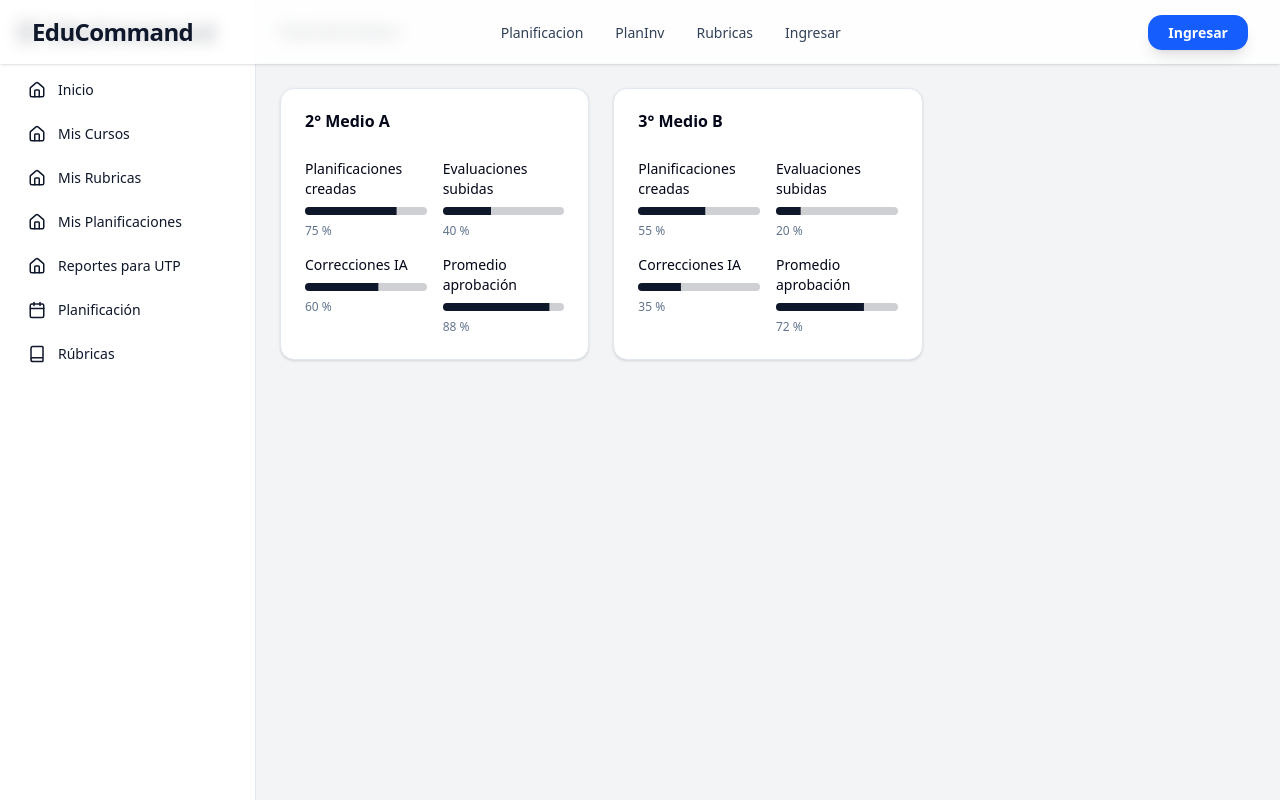
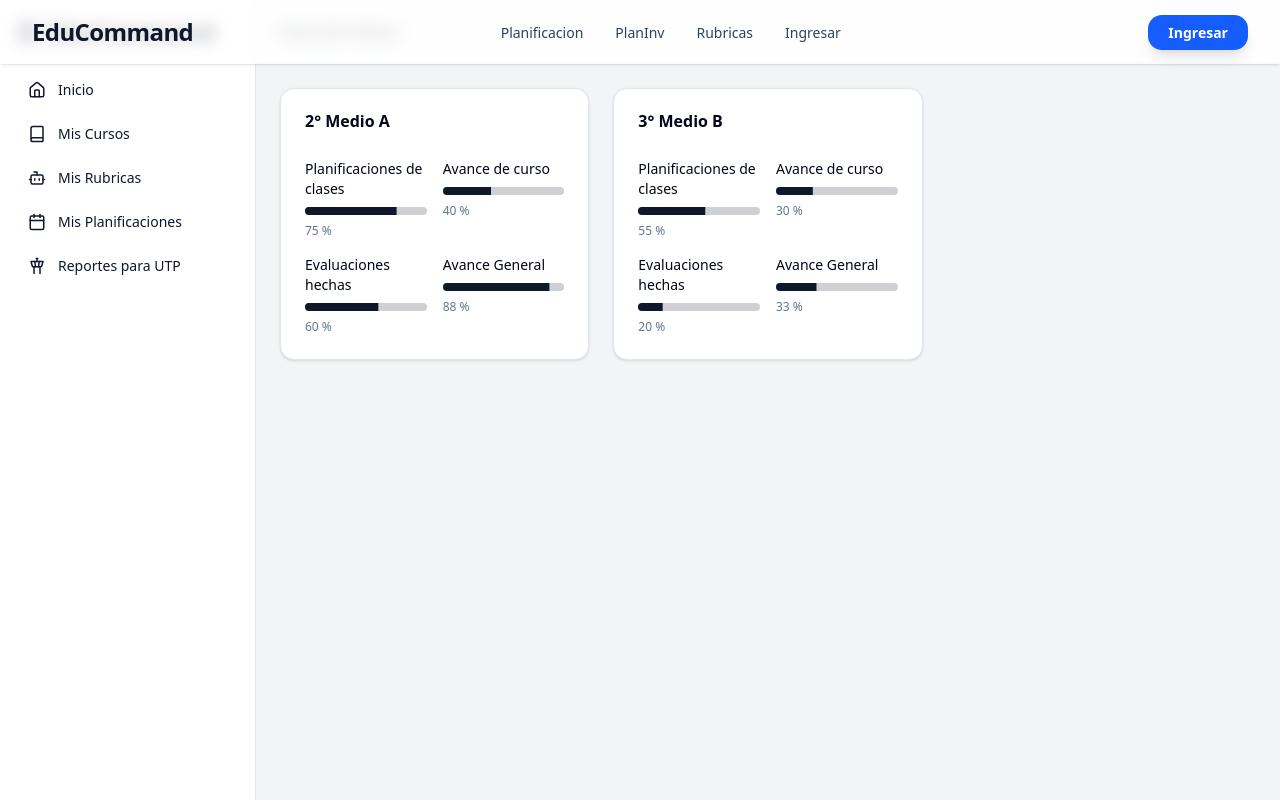
Before and after one commit to Vargosky/generador-rubricas-ia, a Next.js app: page /dashboard in a window 1280 px wide. Built offline with nearby package versions, Linux system fonts and the light colour scheme.

Commit message:
add menu and some utils

```diff
--- a/src/app/dashboard/layout.tsx
+++ b/src/app/dashboard/layout.tsx
@@ -1,7 +1,7 @@
 // app/dashboard/layout.tsx
 import { ReactNode } from "react";
 import Link from "next/link";
-import { Home, Calendar, Book, LayoutDashboard } from "lucide-react";
+import { Home, Calendar, Book, LayoutDashboard, Bot, TowerControl } from "lucide-react";
 import { cn } from "@/lib/utils"; // asegúrate de tener este helper para classNames
 import "@/app/globals.css";
 
@@ -16,12 +16,11 @@ export default function DashboardLayout({ children }: { children: ReactNode }) {
         </h1>
         <nav className="space-y-2">
           <NavLink href="/dashboard" icon={<Home size={18} />}>Inicio</NavLink>
-          <NavLink href="/dashboard" icon={<Home size={18} />}>Mis Cursos</NavLink>
-          <NavLink href="/dashboard" icon={<Home size={18} />}>Mis Rubricas</NavLink>
-          <NavLink href="/dashboard" icon={<Home size={18} />}>Mis Planificaciones</NavLink>
-          <NavLink href="/dashboard" icon={<Home size={18} />}>Reportes para UTP</NavLink>
-          <NavLink href="/dashboard/planificacion" icon={<Calendar size={18} />}>Planificación</NavLink>
-          <NavLink href="/dashboard/rubricas" icon={<Book size={18} />}>Rúbricas</NavLink>
+          <NavLink href="/dashboard" icon={<Book size={18} />}>Mis Cursos</NavLink>
+          <NavLink href="/dashboard" icon={<Bot size={18} />}>Mis Rubricas</NavLink>
+          <NavLink href="/dashboard" icon={<Calendar size={18}  />}>Mis Planificaciones</NavLink>
+          <NavLink href="/dashboard" icon={<TowerControl size={18} />}>Reportes para UTP</NavLink>
+
         </nav>
       </aside>
 
--- a/src/app/dashboard/page.tsx
+++ b/src/app/dashboard/page.tsx
@@ -7,19 +7,19 @@ export default function CursosPage() {
     {
       title: "2° Medio A",
       stats: [
-        { label: "Planificaciones creadas", value: 75 },
-        { label: "Evaluaciones subidas", value: 40 },
-        { label: "Correcciones IA", value: 60 },
-        { label: "Promedio aprobación", value: 88 },
+        { label: "Planificaciones de clases", value: 75 },
+        { label: "Avance de curso", value: 40 },
+        { label: "Evaluaciones hechas", value: 60 },
+        { label: "Avance General", value: 88 },
       ],
     },
     {
       title: "3° Medio B",
       stats: [
-        { label: "Planificaciones creadas", value: 55 },
-        { label: "Evaluaciones subidas", value: 20 },
-        { label: "Correcciones IA", value: 35 },
-        { label: "Promedio aprobación", value: 72 },
+        { label: "Planificaciones de clases", value: 55 },
+        { label: "Avance de curso", value: 30 },
+        { label: "Evaluaciones hechas", value: 20 },
+        { label: "Avance General", value: 33 },
       ],
     },
   ];
```
